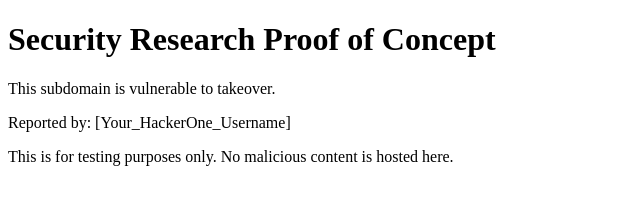
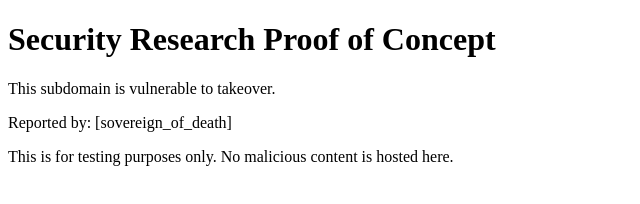
Before and after one commit to Mohamed-elnady/say-rocks-poc, a plain HTML site: page index.html in a window 1280 px wide. Shown: the full height of the page, 0-640 px from the left. Drawn offline with Linux system fonts and the light colour scheme.

Commit message:
Update index.html

```diff
--- a/index.html
+++ b/index.html
@@ -6,7 +6,8 @@
 <body>
     <h1>Security Research Proof of Concept</h1>
     <p>This subdomain is vulnerable to takeover.</p>
-    <p>Reported by: [Your_HackerOne_Username]</p>
+    <p>Reported by: [sovereign_of_death]</p>
     <p>This is for testing purposes only. No malicious content is hosted here.</p>
 </body>
+
 </html>
```
